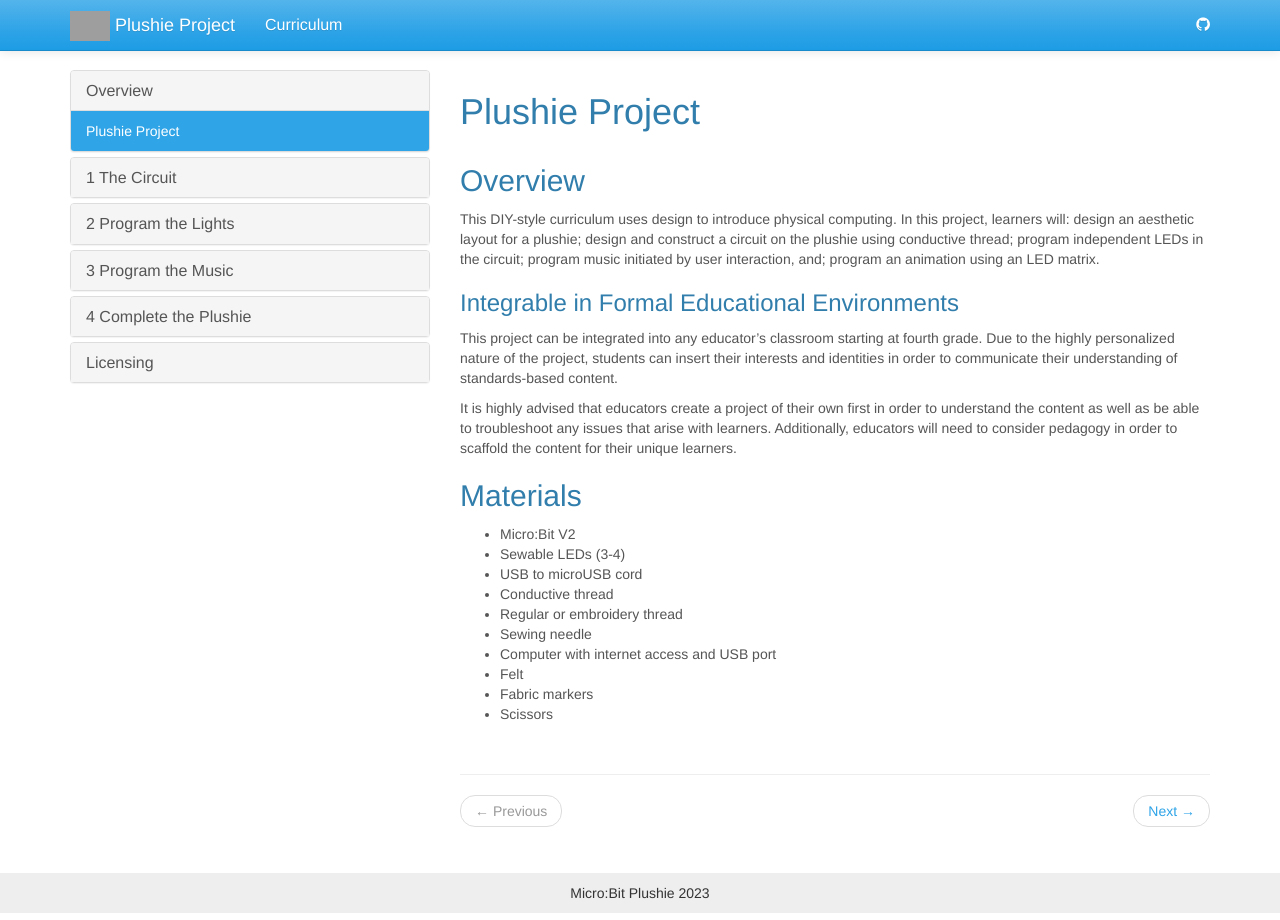
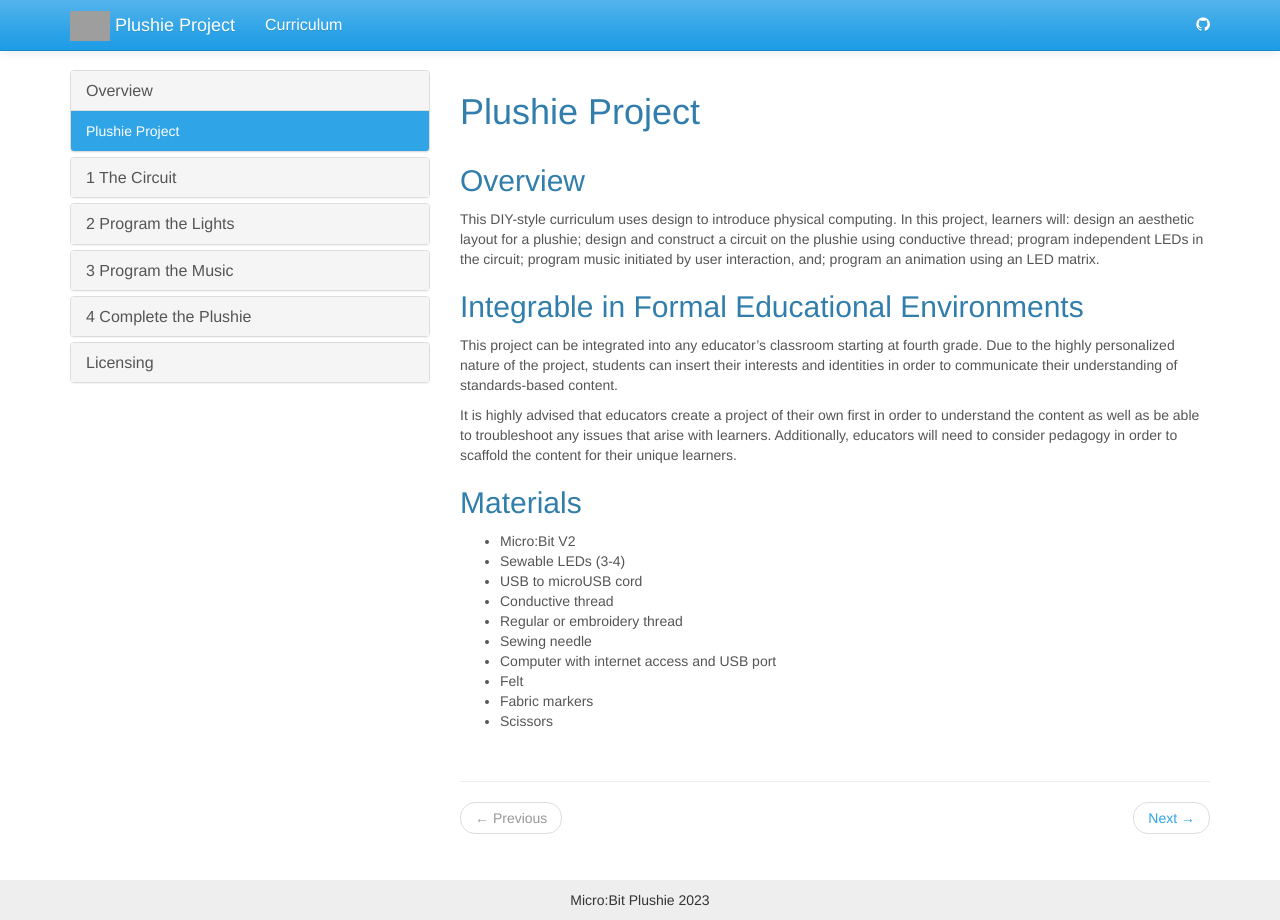
Before and after one commit to jake-chipps/plushie, a Jekyll site: the page built from _docs/index.md, in a window 1280 px wide. Built offline with Jekyll 4.4.1, drawn with Linux system fonts in a browser that asks for light colours; grey boxes are pictures that could not be loaded.

Commit message:
Fix header

```diff
--- a/_docs/index.md
+++ b/_docs/index.md
@@ -7,7 +7,7 @@ redirect_from: /docs/index.html
 ## Overview
 This DIY-style curriculum uses design to introduce physical computing. In this project, learners will: design an aesthetic layout for a plushie; design and construct a circuit on the plushie using conductive thread; program independent LEDs in the circuit; program music initiated by user interaction, and; program an animation using an LED matrix.
 
-### Integrable in Formal Educational Environments
+## Integrable in Formal Educational Environments
 This project can be integrated into any educator's classroom starting at fourth grade. Due to the highly personalized nature of the project, students can insert their interests and identities in order to communicate their understanding of standards-based content.
 
 It is highly advised that educators create a project of their own first in order to understand the content as well as be able to troubleshoot any issues that arise with learners. Additionally, educators will need to consider pedagogy in order to scaffold the content for their unique learners.
```
